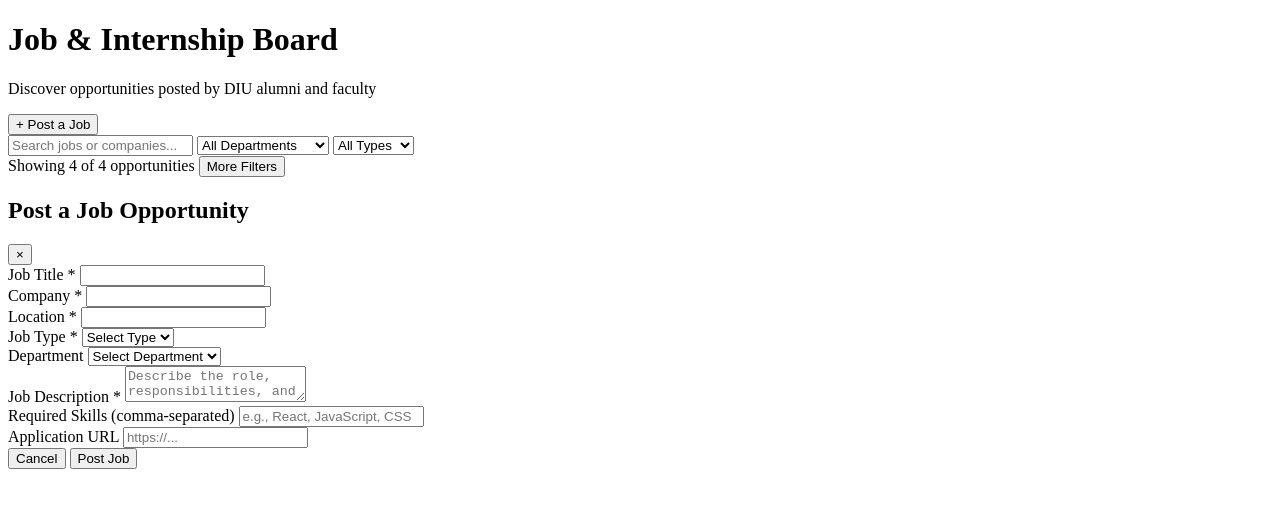
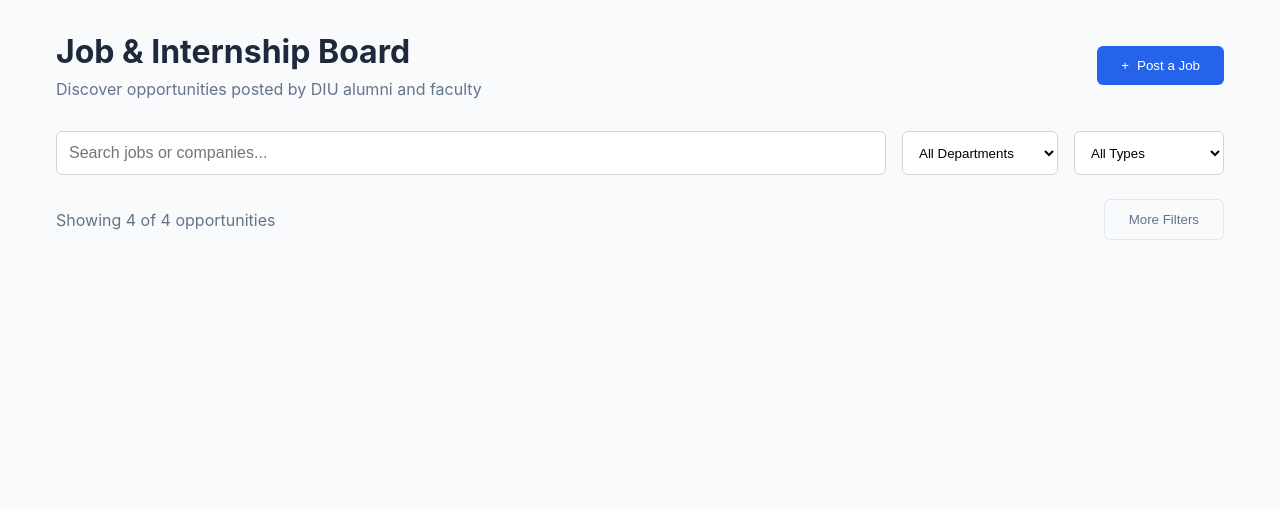
Before and after one commit to sajjadul-islam-somon/diu-forum, a plain HTML site: page jobs.html in a window 1280 px wide. Drawn offline with Linux system fonts and the light colour scheme.

Commit message:
Connection of job html and css design

```diff
--- a/jobs.html
+++ b/jobs.html
@@ -4,6 +4,7 @@
     <meta charset="UTF-8">
     <meta name="viewport" content="width=device-width, initial-scale=1.0">
     <title>Job & Internship Board</title>
+    <link rel="stylesheet" href="jobs.css">
 
 </head>
 <body>
```
